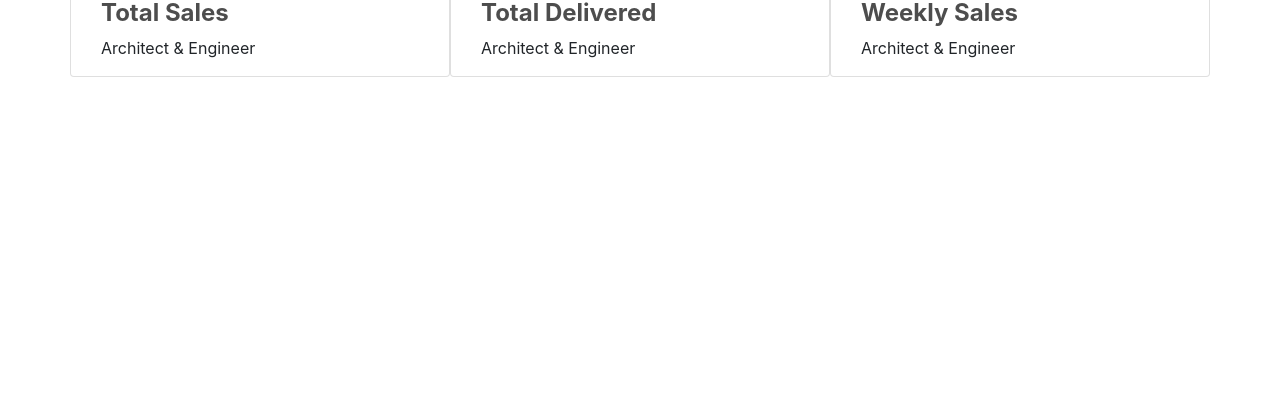
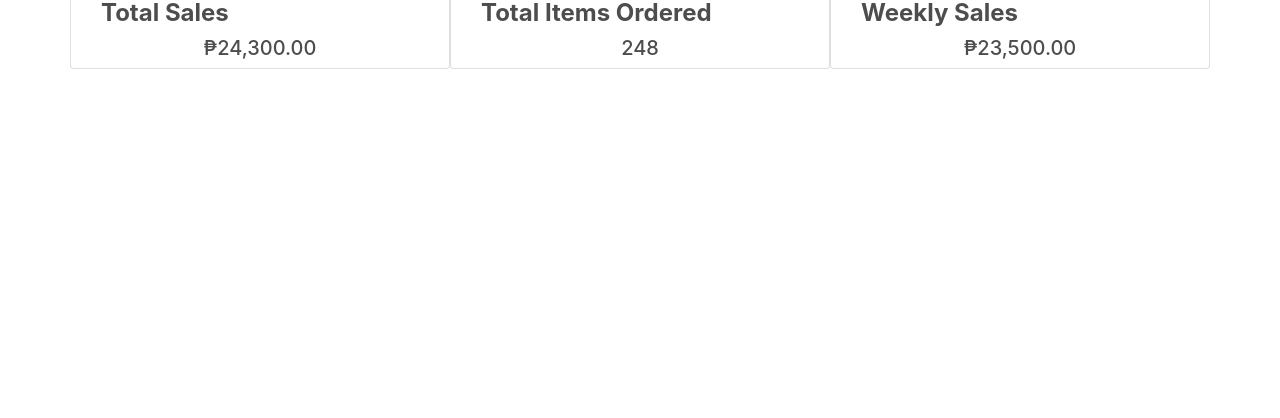
Before and after one commit to Chifuuyu/Django_Project_e-commerce, a Django app: page / in a window 1280 px wide. Shown: the part 382-800 px from the top of the page. Run offline with Django 4.2, Linux system fonts and the light colour scheme; a user stored in the database is signed in; data comes from the database, SQL or seed files in the repository; both versions use the stored data as it was after the commit.

Commit message:
AdminPart

```diff
--- a/shopApp/models.py
+++ b/shopApp/models.py
@@ -63,7 +63,7 @@ class Order(models.Model):
     )
     customer = models.ForeignKey(Customer, null=True, on_delete=models.SET_NULL)
     complete = models.BooleanField(default=False)
-    date_created = models.DateTimeField(auto_now_add=True, null=True)
+    date_created = models.DateTimeField(blank=True, null=True)
     transaction_id = models.CharField(max_length=11, null=True, unique=True)
     status = models.CharField(max_length=200, null=True, choices=STATUS, default='Pending')
     delivery_date = models.DateField(null=True, blank=True, default=date.today)
--- a/shopApp/templates/admin/stats.html
+++ b/shopApp/templates/admin/stats.html
@@ -3,15 +3,15 @@
   <img src="https://www.freeiconspng.com/thumbs/sales-icon/sales-icon-0.png" alt="Avatar" height="300px" style="width:100%">
   <div class="container">
     <h4><b>Total Sales</b></h4>
-    <p>Architect & Engineer</p>
+    <h5 class="text-center">{{ totalSales }}</h5>
   </div>
 
 </div>
 <div class="card col-4">
   <img src="https://www.freeiconspng.com/thumbs/sales-icon/sales-icon-0.png" alt="Avatar" height="300px" style="width:100%">
   <div class="container">
-    <h4><b>Total Delivered</b></h4>
-    <p>Architect & Engineer</p>
+    <h4><b>Total Items Ordered</b></h4>
+    <h5 class="text-center">{{ totalOrders }}</h5>
   </div>
 
 </div>
@@ -19,7 +19,7 @@
   <img src="https://www.freeiconspng.com/thumbs/sales-icon/sales-icon-0.png" alt="Avatar" height="300px" style="width:100%">
   <div class="container">
     <h4><b>Weekly Sales</b></h4>
-    <p>Architect & Engineer</p>
+   <h5 class="text-center">{{ weekSales }}</h5>
   </div>
 
 </div>
--- a/shopApp/templates/customer/cart.html
+++ b/shopApp/templates/customer/cart.html
@@ -48,6 +48,7 @@
 			</div>
 		</div>
 	</div>
+    <script src="/static/js/cart.js"></script>
         <script>
     function updateUserOrder(productId, action, value){
 	console.log('User is authenticated, sending data...')
--- a/shopApp/templates/customer/store.html
+++ b/shopApp/templates/customer/store.html
@@ -27,7 +27,7 @@
 		{% endfor %}
 	</div>
     <br><br>
-    <script src='/js/cartload.js'></script>
+    <script src='/static/js/cartload.js'></script>
     <script>
     function updateUserOrder(productId, action, value){
 	console.log('User is authenticated, sending data...')
--- a/shopApp/views.py
+++ b/shopApp/views.py
@@ -1,4 +1,4 @@
-import datetime
+from datetime import datetime, timedelta
 import json
 import random
 
@@ -26,7 +26,23 @@ def home(request):
 
     if request.user.is_superuser:
         orderItems = OrderItem.objects.filter(order__complete=True)
-        context ={}
+        orders = Order.objects.filter(complete=True)
+        weeklySales = OrderItem.objects.filter(order__complete=True, date_created__range=[datetime.now() -
+                                                                                          timedelta(days=7),
+                                                                                          datetime.today()])
+        x = 0
+        y = 0
+        z = 0
+        for i in orderItems:
+            z += i.get_total
+        z = "₱{:0,.2f}".format(z)
+        for i in orders:
+            y += i.get_cart_items
+        for i in weeklySales:
+            x += i.get_total
+        x = "₱{:0,.2f}".format(x)
+
+        context = {'totalSales': z, 'totalOrders': y, 'weekSales': x}
         return render(request, 'admin/home.html', context)
 
     context = {'tag': Tag.objects.all(), 'title': title}
@@ -151,7 +167,7 @@ def register(request):
             messages.success(request, 'Account was created for ' + username)
             return HttpResponseRedirect(reverse_lazy('login'))
     context = {'form': form, 'title': title}
-    return render(request, 'customer/templates/components/register.html', context)
+    return render(request, 'components/register.html', context)
 
 
 @unauthenticated_user
@@ -194,7 +210,7 @@ def confirm_checkout(request):
     except:
         orders.transaction_id = transaction_id
         orders.complete = True
-        orders.date_created = datetime.now()
+        orders.date_created = datetime.today()
         orders.save()
         bar_code.objects.create(
             order_id=orders.id,
```
Also changed, not shown: db.sqlite3.
